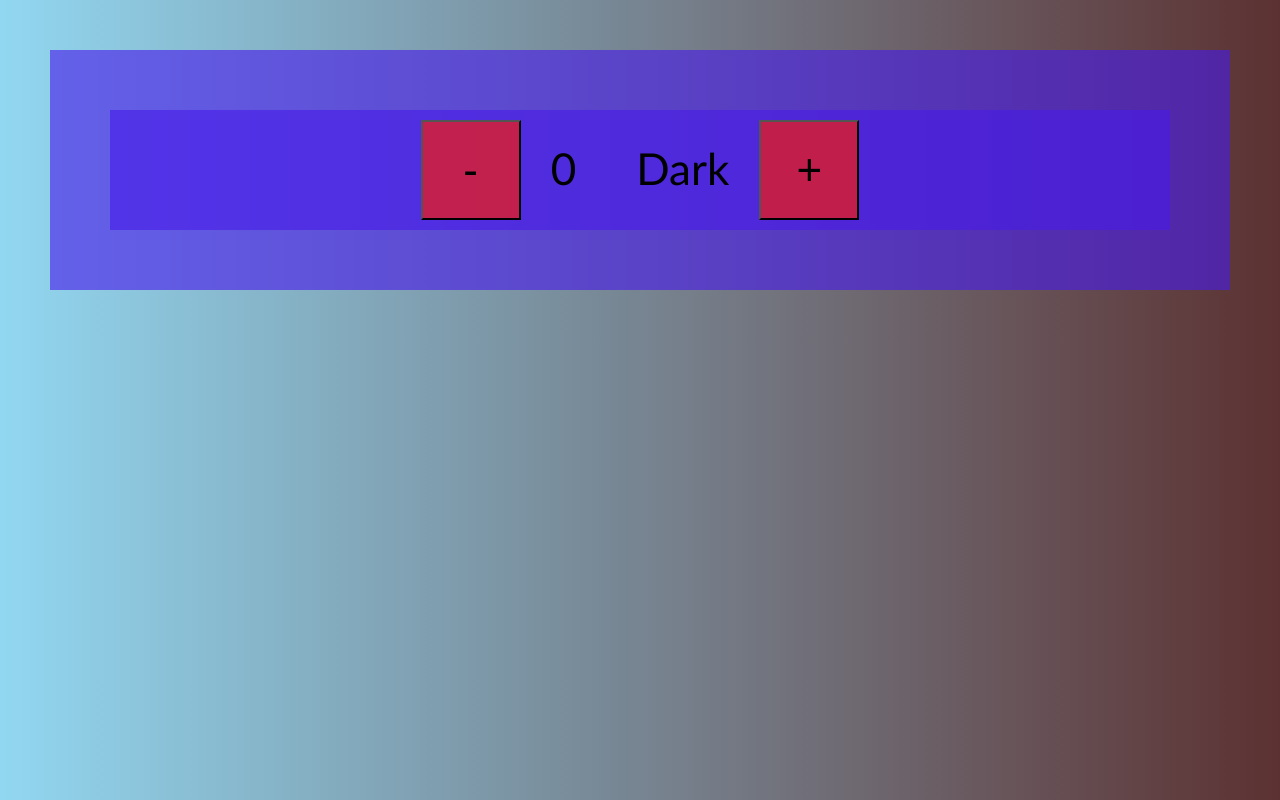
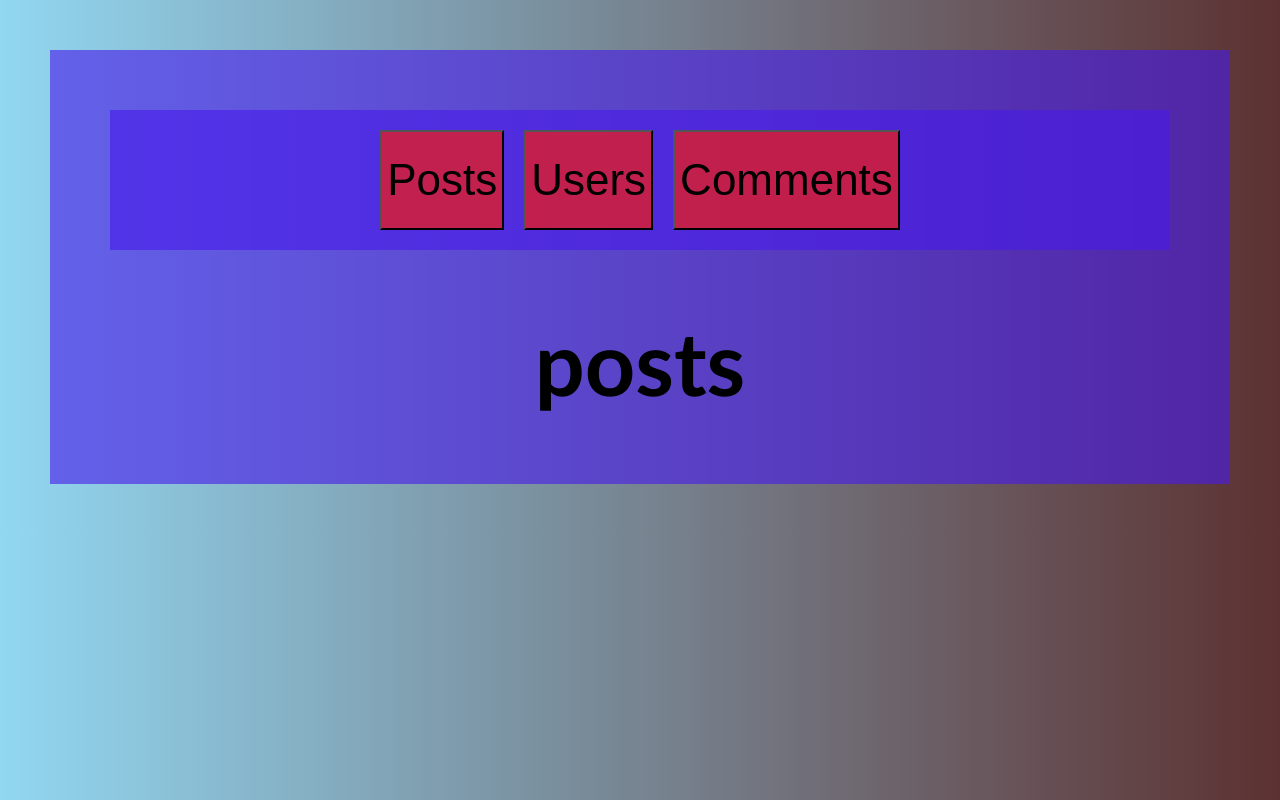
Before and after one commit to Abel5173/React-Js, a React (Create React App) app in the folder my-hooks/: page / in a window 1280 px wide. Built offline with nearby package versions, Linux system fonts and the light colour scheme.

Commit message:
React Hooks

```diff
--- a/my-hooks/src/App.js
+++ b/my-hooks/src/App.js
@@ -1,9 +1,11 @@
 import './App.css';
+import UseEffect from './Components/UseEffect';
 import UseState from './Components/UseState';
 
 function App() {
   return (
-    <UseState/>
+    // <UseState/>
+    <UseEffect />
   );
 }
 
--- /dev/null
+++ b/my-hooks/src/Components/UseEffect.js
@@ -0,0 +1,16 @@
+import React, {useState} from "react";
+
+export default function UseEffect(){
+    const [resourceType, setResourceType] = useState('posts')
+
+    return(
+        <>
+            <div>
+                <button onClick={()=> setResourceType('posts')}>Posts</button>
+                <button onClick={()=> setResourceType('users')}>Users</button>
+                <button onClick={()=> setResourceType('comments')}>Comments</button>
+            </div>
+            <h1>{resourceType}</h1>
+        </>
+    )
+}
--- a/my-hooks/src/Components/style.css
+++ b/my-hooks/src/Components/style.css
@@ -13,8 +13,9 @@
     margin: 30px;
 }
 button{
-    padding: 0px;
-    width: 100px;
+    padding: 5px;
+    margin: 10px;
+    width: auto;
     height: 100px;
     font-size: 44px;
     background-color: rgba(234, 27, 27, 0.741);
```
